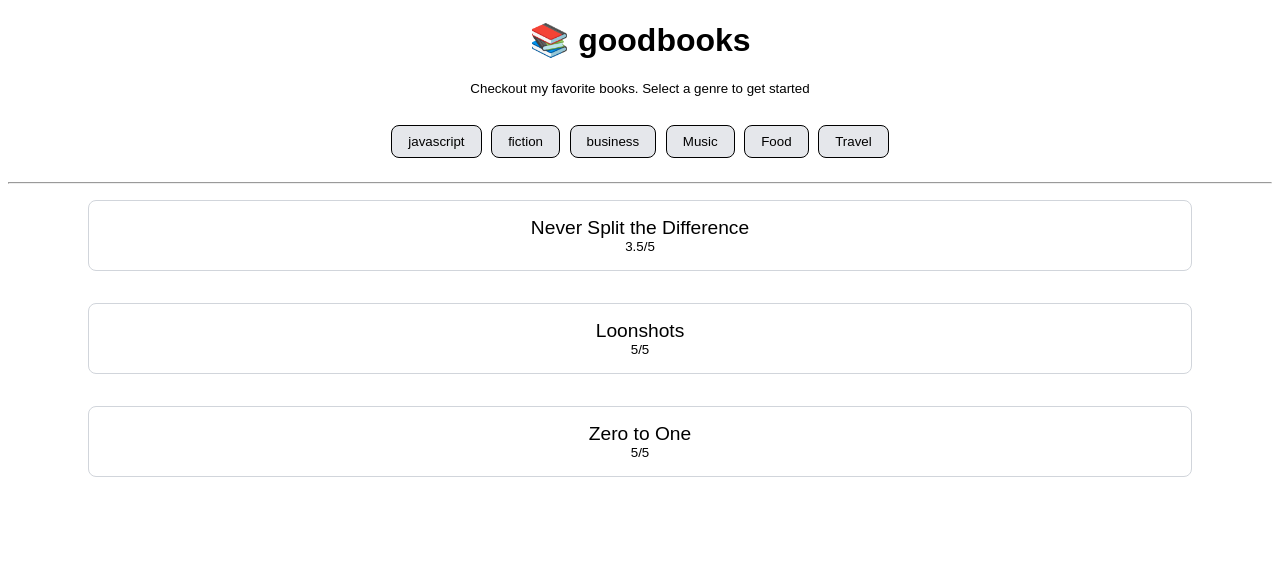
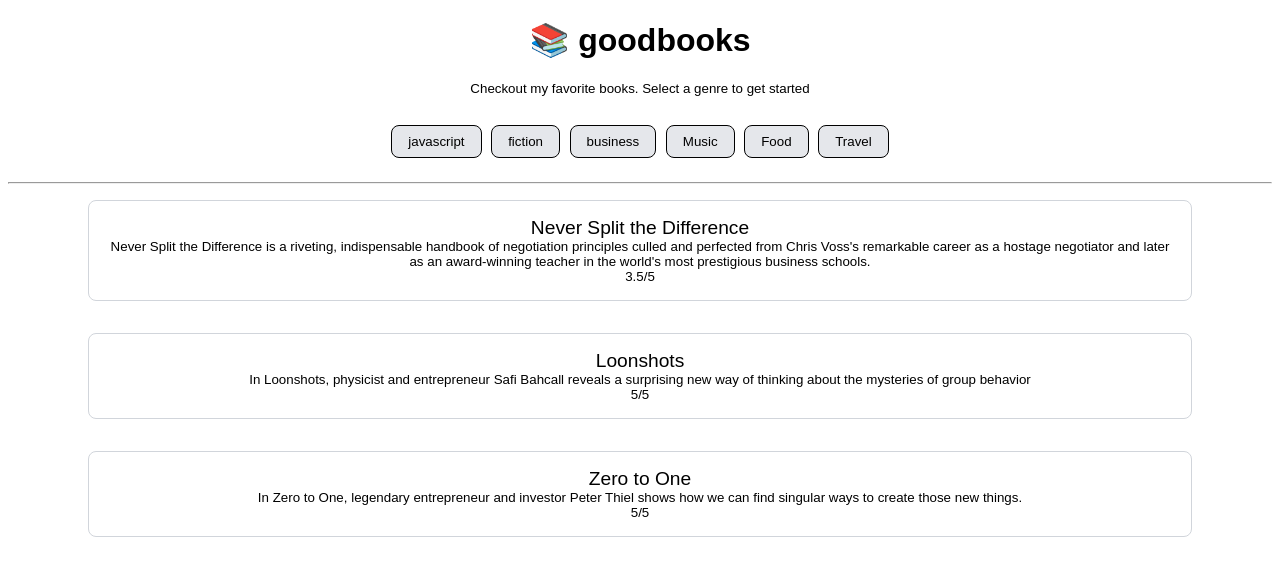
Before and after one commit to Pallavi-Langhe/goodbooks, a React (Create React App) app: page / in a window 1280 px wide. Shown: the top 576 px of the page. Built offline with nearby package versions, Linux system fonts and the light colour scheme.

Commit message:
add book description

```diff
--- a/src/App.js
+++ b/src/App.js
@@ -28,6 +28,7 @@ export default function App() {
             <li key={book.name}>
               {" "}
               <div style={{ fontSize: "larger" }}> {book.name} </div>
+              <div style={{ fontSize: "Smaller" }}> {book.description} </div>
               <div style={{ fontSize: "smaller" }}> {book.rating} </div>
             </li>
           ))}
--- a/src/Books.js
+++ b/src/Books.js
@@ -1,80 +1,125 @@
 const BooksInfo = {
   javascript: [
-    { name: "Eloquent JavaScript", rating: "4/5" },
-    { name: "You Don't Know JS", rating: "3.5/5" },
-    { name: "A Smarter Way to Learn JavaScript", rating: "4.5/5" }
+    {
+      name: "Eloquent JavaScript",
+      description:
+        "Completely revised and updated, this best-selling introduction to programming in JavaScript focuses on writing real applications.JavaScript lies at the heart of almost every modern web application, from social apps like Twitter to browser-based game frameworks like Phaser and Babylon. ",
+      rating: "4/5",
+    },
+    {
+      name: "You Don't Know JS",
+      description:
+        "Are you looking for a better way to deeply learn the fundamentals of JavaScript? Look no further!The foundation of all programs is the organization of its variables and functions into different nested scopes.",
+      rating: "3.5/5",
+    },
+    {
+      name: "A Smarter Way to Learn JavaScript",
+      description:
+        "Step-by-step, you learn the fundamentals of JavaScript as well as some advanced concepts including constructors and prototypes.",
+      rating: "4.5/5",
+    },
   ],
 
   fiction: [
     {
       name: "Shiva Trilogy",
-      rating: "5/5"
+      description:
+        "This is the first book in a trilogy on Shiva, the simple man whose karma re-cast him as our Mahadev, the God of Gods.",
+      rating: "5/5",
     },
     {
       name: "Harry Potter and the Sorcerer's Stone",
-      rating: "4.5/5"
+      description:
+        "Harry Potter and the Philosopher's Stone is a 1997 fantasy novel written by British author J. K. Rowling. The first novel in the Harry Potter series.",
+      rating: "4.5/5",
     },
     {
       name: "One Hundred Years of Solitude",
-      rating: "4/5"
-    }
+      description:
+        "One Hundred Years of Solitude is a 1967 novel by Colombian author Gabriel García Márquez that tells the multi-generational story of the Buendía family.",
+      rating: "4/5",
+    },
   ],
   business: [
     {
       name: "Never Split the Difference",
-      rating: "3.5/5"
+      description:
+        "Never Split the Difference is a riveting, indispensable handbook of negotiation principles culled and perfected from Chris Voss's remarkable career as a hostage negotiator and later as an award-winning teacher in the world's most prestigious business schools.",
+      rating: "3.5/5",
     },
     {
       name: "Loonshots",
-      rating: "5/5"
+      description:
+        "In Loonshots, physicist and entrepreneur Safi Bahcall reveals a surprising new way of thinking about the mysteries of group behavior",
+      rating: "5/5",
     },
     {
       name: "Zero to One",
-      rating: "5/5"
-    }
+      description:
+        "In Zero to One, legendary entrepreneur and investor Peter Thiel shows how we can find singular ways to create those new things.",
+      rating: "5/5",
+    },
   ],
   Music: [
     {
       name: "Industry Baby",
-      rating: "4.5/5"
+      description:
+        "Industry Baby is a song by American rappers Lil Nas X and Jack Harlow, released on July 23, 2021, through Columbia Records.",
+      rating: "4.5/5",
     },
     {
       name: "Loco contigo",
-      rating: "4/5"
+      description:
+        "Loco Contigo is a song by French DJ and record producer DJ Snake",
+      rating: "4/5",
     },
     {
       name: "Alone",
-      rating: "4/5"
-    }
+      description:
+        "Alone is a song by Norwegian record producer and DJ Alan Walker.",
+      rating: "4/5",
+    },
   ],
   Food: [
     {
       name: "Vada Pav",
-      rating: "5/5"
+      description:
+        "Vada pav, alternatively spelt wada pao, is a vegetarian fast food dish native to the Indian state of Maharashtra. ",
+      rating: "5/5",
     },
     {
       name: "Pani Puri",
-      rating: "3.5/5"
+      description:
+        "Panipuri, phuchka, golgappa is a type of snack originating in the Indian Subcontinent, where it is an extremely common street food.",
+      rating: "3.5/5",
     },
     {
       name: "Pizza",
-      rating: "3/5"
-    }
+      description:
+        "Pizza is a dish of Italian origin consisting of a usually round, flat base of leavened wheat-based dough topped with tomatoes, cheese, and often various other ingredients, which is then baked at a high temperature.",
+      rating: "3/5",
+    },
   ],
   Travel: [
     {
       name: "Dubai",
-      rating: "4.5/5"
+      description:
+        "Dubai is a city and emirate in the United Arab Emirates known for luxury shopping, ultramodern architecture and a lively nightlife scene.",
+      rating: "4.5/5",
     },
     {
       name: "India",
-      rating: "5/5"
+      description:
+        "India, officially the Republic of India, is a country in South Asia. It is the seventh-largest country by area, the second-most populous country, and the most populous democracy in the world.",
+      rating: "5/5",
     },
     {
-      name: "maldives",
-      rating: "5/5"
-    }
-  ]
+      name: "Maldives",
+      description:
+        "Maldives, officially the Republic of Maldives, is an archipelagic state located in South Asia, situated in the Indian Ocean.",
+      rating: "5/5",
+    },
+  ],
 };
 
 export default BooksInfo;
```
